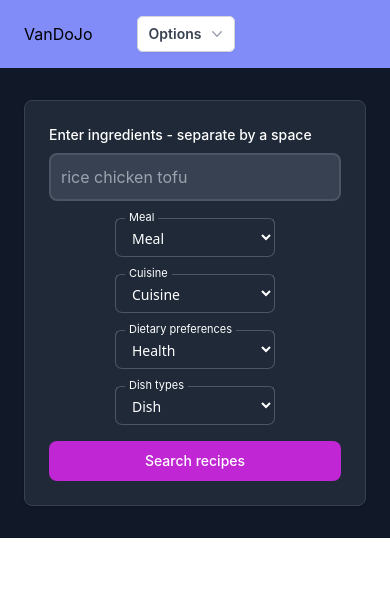
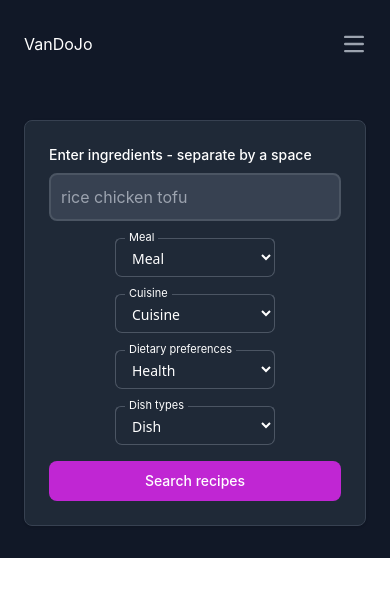
Before and after one commit to vandojo/on-the-menu, a React (Create React App) app in the folder client/: page / in a window 390 px wide. Shown: the top 596 px of the page. Built offline with nearby package versions, Linux system fonts and the light colour scheme; the HTML template or start-up script is replaced by a standard one.

Commit message:
Remade the navbar in the same style as the rest of the site. Split it into components. Navbar looks better and is more responsive

```diff
--- a/client/src/App.js
+++ b/client/src/App.js
@@ -1,13 +1,19 @@
-import {Navbar} from "./navbar";
-
+import {Navbar} from "./components/navbar/nav";
 import {Form} from "./components/recipeform";
 
 import "./App.css";
 
 function App() {
+  const navbar_menu_elements = [
+    {name: "Home", link: "https://www.github.com"},
+    {name: "Login", link: "https://www.github.com"},
+    {name: "Pantry", link: "https://www.github.com"},
+    {name: "About", link: "https://www.github.com"},
+  ];
+
   return (
     <div className="App">
-      <Navbar />
+      <Navbar menu_items={navbar_menu_elements} />
       <Form />
     </div>
   );
--- /dev/null
+++ b/client/src/components/navbar/logo.js
@@ -0,0 +1,10 @@
+export function Logo() {
+  return (
+    <a
+      href="https://github.com/vandojo/on-the-menu"
+      className="flex items-center py-4 px-2 hover:text-fuchsia-400 hover:underline text-white"
+    >
+      VanDoJo
+    </a>
+  );
+}
--- /dev/null
+++ b/client/src/components/navbar/menu.js
@@ -0,0 +1,62 @@
+export function Menu({idname, menuitems}) {
+  const hamburgerClick = () => {
+    let elem = document.getElementById(idname);
+    if (elem.style.display === "") {
+      elem.style.display = "block";
+    } else {
+      elem.style.display = "";
+    }
+  };
+
+  const list_element = (
+    <div className="hidden w-full    md:block md:w-auto" id={idname}>
+      <ul
+        className="font-medium flex flex-col p-4 md:p-0 mt-4 border  rounded-lg
+        md:flex-row md:space-x-8 rtl:space-x-reverse md:mt-0 md:border-0  bg-gray-800 md:bg-gray-900 border-gray-700"
+      >
+        {menuitems.map((item) => (
+          <li key={item.name}>
+            <a
+              href={item.link}
+              className="block py-2 px-3  rounded hover:bg-gray-100 md:hover:bg-transparent md:border-0  md:p-0 dark:hover:text-fuchsia-400 hover:text-fuchsia-400 text-white md:hover:text-fuchsia-400 md:dark:hover:text-fuchsia-400 dark:hover:bg-gray-700 md:dark:hover:bg-transparent"
+            >
+              {item.name}
+            </a>
+          </li>
+        ))}
+      </ul>
+    </div>
+  );
+
+  return (
+    <>
+      <button
+        data-collapse-toggle={idname}
+        type="button"
+        className="inline-flex items-center p-2 w-10 h-10 justify-center text-sm  rounded-lg md:hidden  focus:outline-none
+          focus:ring-2  text-gray-400 hover:bg-gray-700 focus:ring-gray-600"
+        aria-controls={idname}
+        aria-expanded="false"
+        onClick={hamburgerClick}
+      >
+        <span className="sr-only">Open main menu</span>
+        <svg
+          className="w-5 h-5"
+          aria-hidden="true"
+          xmlns="http://www.w3.org/2000/svg"
+          fill="none"
+          viewBox="0 0 17 14"
+        >
+          <path
+            stroke="currentColor"
+            strokeLinecap="round"
+            strokeLinejoin="round"
+            strokeWidth="2"
+            d="M1 1h15M1 7h15M1 13h15"
+          />
+        </svg>
+      </button>
+      {list_element}
+    </>
+  );
+}
--- /dev/null
+++ b/client/src/components/navbar/nav.js
@@ -0,0 +1,13 @@
+import {Logo} from "./logo";
+import {Menu} from "./menu";
+
+export function Navbar({menu_items}) {
+  return (
+    <nav className="bg-gray-900 ">
+      <div className="max-w-screen-xl flex flex-wrap items-center justify-between mx-auto p-4">
+        <Logo />
+        <Menu idname={"navbar_default"} menuitems={menu_items} />
+      </div>
+    </nav>
+  );
+}
--- a/client/src/navbar.js
+++ b/client/src/navbar.js
@@ -1,6 +1,6 @@
 import {useState} from "react";
 
-import {Logo} from "./components/logo";
+import {Logo} from "./components/navbar/logo";
 
 export function Navbar() {
   const [openMenu, setOpenMenu] = useState(false);
```
